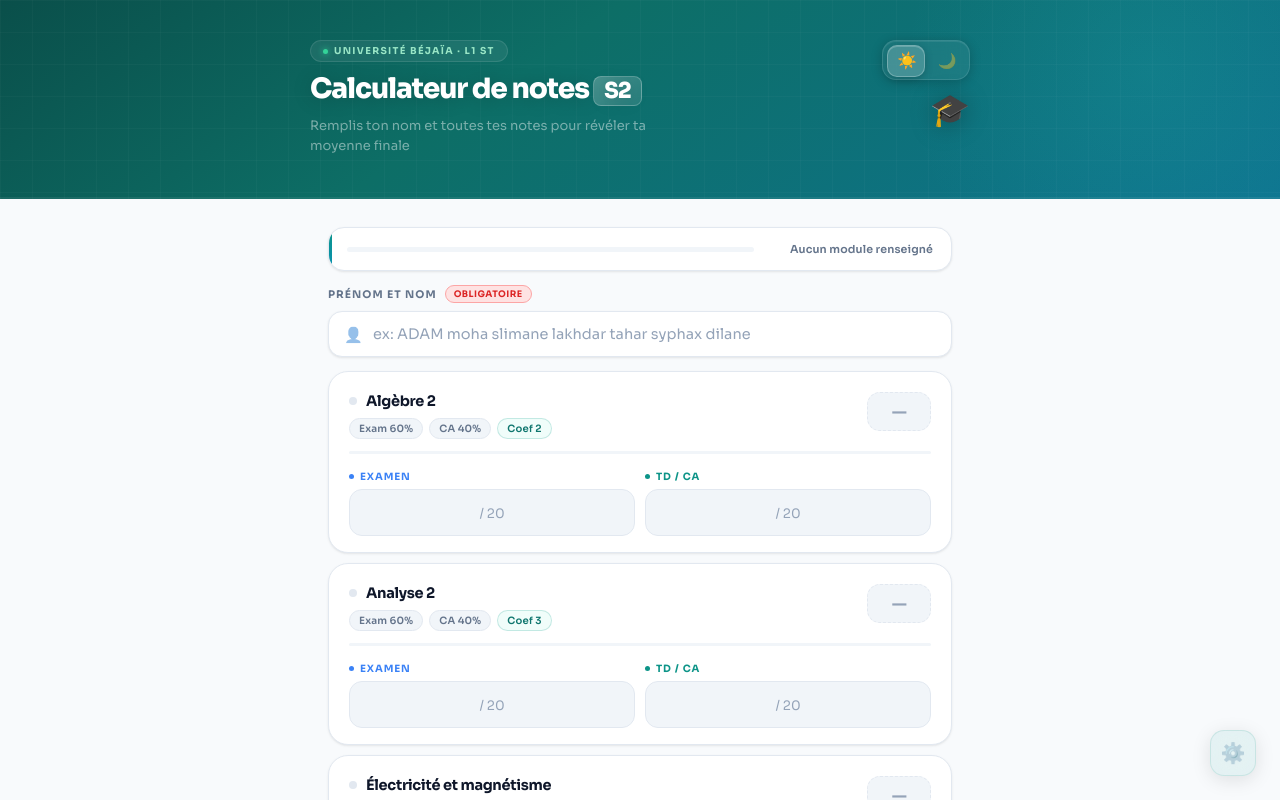
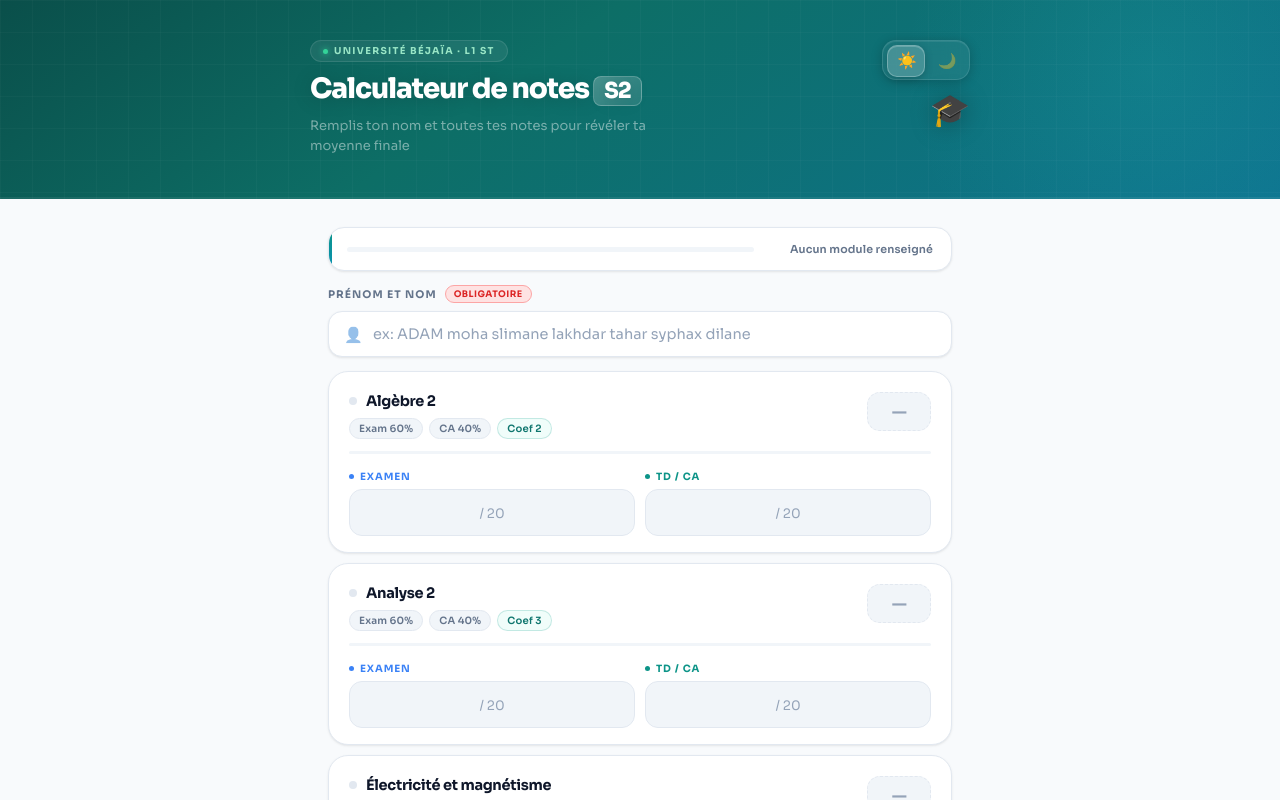
Before and after one commit to linuxcoding-ADAM/S2_Grade_Calc, a React (Vite) app: page / in a window 1280 px wide. Shown: the top 800 px of the page. Built offline with nearby package versions, Linux system fonts and the light colour scheme.

Commit message:
Add admin panel, fix Vercel SPA routing (vercel.json), remove FAB

```diff
--- a/src/App.css
+++ b/src/App.css
@@ -1160,39 +1160,6 @@
 }
 .calc-footer-admin-link:hover { opacity: 0.75; }
 
-/* ── Floating Admin FAB ──────────────────────────── */
-.admin-fab {
-  position: fixed;
-  bottom: 24px;
-  right: 24px;
-  width: 46px;
-  height: 46px;
-  border-radius: 14px;
-  background: rgba(13,148,136,0.15);
-  border: 1px solid rgba(13,148,136,0.25);
-  backdrop-filter: blur(12px);
-  display: flex;
-  align-items: center;
-  justify-content: center;
-  font-size: 20px;
-  text-decoration: none;
-  box-shadow: 0 4px 20px rgba(0,0,0,0.2);
-  transition: background 0.2s, border-color 0.2s, transform 0.25s cubic-bezier(0.34,1.56,0.64,1), box-shadow 0.2s;
-  z-index: 100;
-  opacity: 0.55;
-}
-.admin-fab:hover {
-  opacity: 1;
-  background: rgba(13,148,136,0.25);
-  border-color: rgba(13,148,136,0.45);
-  transform: translateY(-3px) scale(1.06);
-  box-shadow: 0 8px 28px rgba(13,148,136,0.3);
-}
-[data-theme='dark'] .admin-fab {
-  background: rgba(45,212,191,0.08);
-  border-color: rgba(45,212,191,0.18);
-}
-
 /* ── Card done accent ────────────────────────────── */
 .card-done {
   border-color: rgba(13,148,136,0.18) !important;
--- a/src/App.jsx
+++ b/src/App.jsx
@@ -381,10 +381,6 @@ export default function App() {
 
       </div>
 
-      {/* ── Floating admin fab ── */}
-      <a href="/admin" className="admin-fab" title="Panneau Admin" aria-label="Accès admin">
-        ⚙️
-      </a>
     </div>
   )
 }
```
Also changed, not shown: vercel.json (added).
